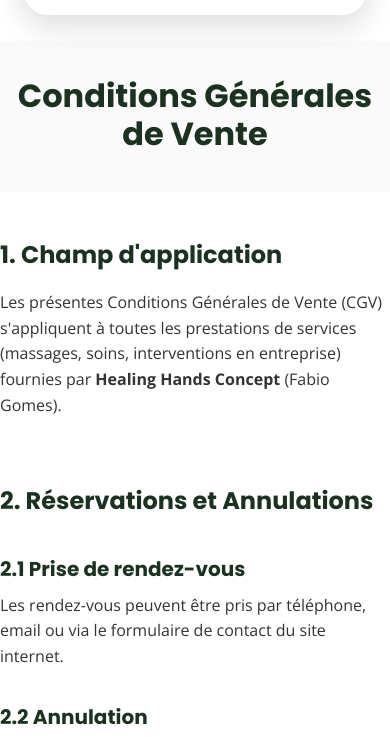
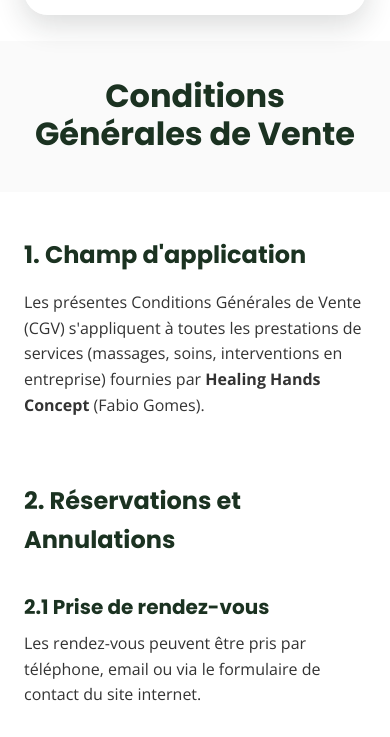
Before and after one commit to healinghandsconcept/healinghands-concept.ch, an Eleventy site: page src/fr/cgv.njk in a window 390 px wide. Shown: the part 71-808 px from the top of the page. Built offline with nearby package versions, Linux system fonts and the light colour scheme; Eleventy itself is replaced by a stand-in of ours; files that its build step writes are made by us from their sources; files whose address does not match are found by name.

Commit message:
fix: restore horizontal padding on mobile for containers with section-padding and page-header

```diff
--- a/src/assets/css/style.css
+++ b/src/assets/css/style.css
@@ -441,7 +441,8 @@ img {
 
 /* Utility & Layout */
 .section-padding {
-    padding: var(--spacing-xl) 0;
+    padding-top: var(--spacing-xl);
+    padding-bottom: var(--spacing-xl);
 }
 
 .text-center {
@@ -449,7 +450,8 @@ img {
 }
 
 .page-header {
-    padding: var(--spacing-xl) 0 var(--spacing-lg);
+    padding-top: var(--spacing-xl);
+    padding-bottom: var(--spacing-lg);
     text-align: center;
     background-color: var(--color-bg-alt);
 }
@@ -914,11 +916,13 @@ img {
     }
 
     .section-padding {
-        padding: 44px 0;
+        padding-top: 44px;
+        padding-bottom: 44px;
     }
 
     .page-header {
-        padding: 36px 0 22px;
+        padding-top: 36px;
+        padding-bottom: 22px;
     }
 
     .page-header h1 {
```
